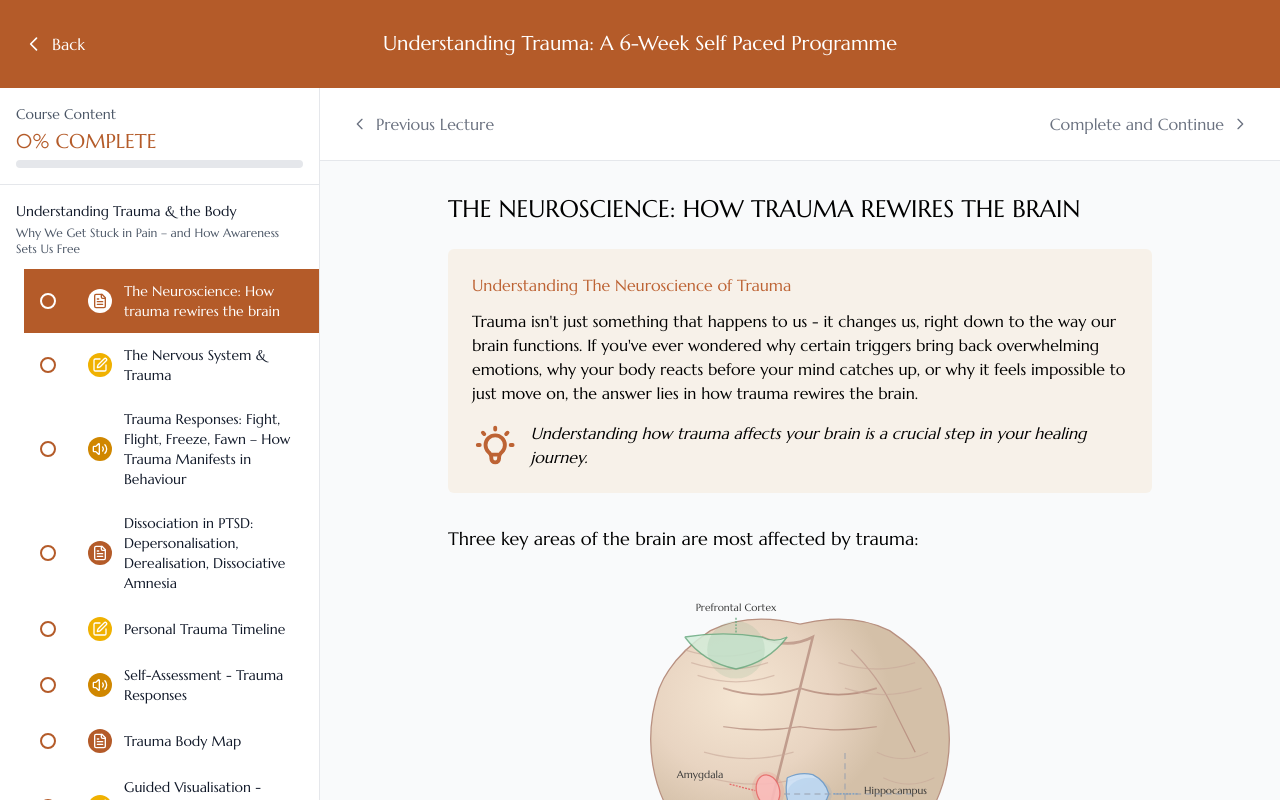
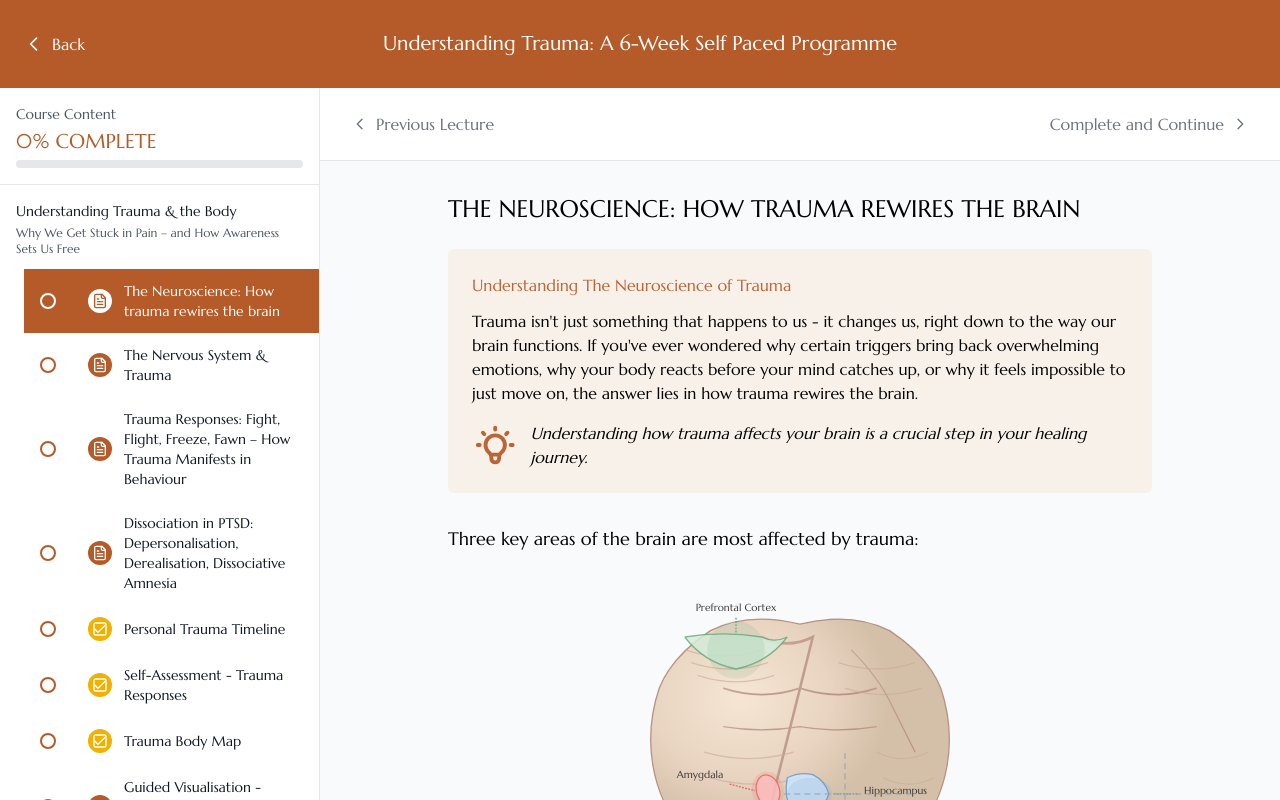
Before and after one commit to Monis9451/Course_Platform, a React (Vite) app in the folder Course-platform(frontend)/: page /course-content/1 in a window 1280 px wide. Built offline with nearby package versions, Linux system fonts and the light colour scheme; no server answers.

Commit message:
Change and replace the icons of that course according to that given pdf

```diff
--- a/Course-platform(frontend)/src/components/CourseSidebar.jsx
+++ b/Course-platform(frontend)/src/components/CourseSidebar.jsx
@@ -48,8 +48,134 @@ const CourseSidebar = ({ courseData, selectedLesson, onLessonSelect, completedLe
     })
   }
 
+  // Helper function to determine icon type based on lesson data
+  const getLessonIconType = (lesson, moduleIndex, lessonIndex) => {
+    // Debug logs
+    console.log(`Getting icon type for lesson: ${lesson.title}`);
+    console.log(`Module Index: ${moduleIndex}, Lesson Index: ${lessonIndex}`);
+
+    // Special case for Module 6 first lesson
+    if (moduleIndex === 5 && lessonIndex === 0) {
+      console.log('Setting icon to PAGE for first lesson of Module 6');
+      return 'page';
+    }
+
+    // First check if lesson has an explicit icon type property
+    if (lesson.iconType) {
+      console.log(`Using explicit icon type: ${lesson.iconType}`);
+      return lesson.iconType;
+    }
+
+    // Determine icon based on the lesson title keywords
+    const title = lesson.title ? lesson.title.toLowerCase() : '';
+
+    // Special cases based on exact title matches
+    if (moduleIndex === 5 && title === "creating your ongoing healing practice") {
+      console.log('Special case for Module 6 Lesson 1 based on title');
+      return 'page';
+    }
+
+    // Regular keyword matching
+    if (title.includes('exercise') ||
+        (title.includes('practice') && !title.includes('creating your ongoing healing practice')) ||
+        title.includes('checklist')) {
+      console.log(`Title-based icon: checkbox for "${title}"`);
+      return 'checkbox';
+    } else if (title.includes('audio') || title.includes('listen') || title.includes('podcast')) {
+      console.log(`Title-based icon: speaker for "${title}"`);
+      return 'speaker';
+    }
+
+    // If no match by title, use the pattern from previous implementation
+    if (moduleIndex === 0) {
+      if (lessonIndex <= 3) return 'page';
+      if (lessonIndex >= 4 && lessonIndex <= 6) return 'checkbox';
+      if (lessonIndex === 7) return 'speaker';
+    } else if ( moduleIndex === 1) {
+      if (lessonIndex <= 2) return 'page';
+      if (lessonIndex === 3 || lessonIndex === 6) return 'speaker';
+      if (lessonIndex >= 4 && lessonIndex <= 5 ) return 'checkbox';
+    } else if ( moduleIndex === 2) {
+      if (lessonIndex <= 2) return 'page';
+      if (lessonIndex === 3 || lessonIndex === 7) return 'speaker';
+      if (lessonIndex >= 4 && lessonIndex <= 6) return 'checkbox';
+    } else if ( moduleIndex === 3) {
+      if (lessonIndex <= 2) return 'page';
+      if (lessonIndex <= 5) return 'checkbox';
+      if (lessonIndex === 6) return 'speaker';
+    } else if ( moduleIndex === 4) {
+      if (lessonIndex <= 2) return 'page';
+      if (lessonIndex <= 5) return 'checkbox';
+      if (lessonIndex === 6) return 'speaker';
+    } else if ( moduleIndex === 5) {
+      // Already handled the first lesson at the top of the function
+      if (lessonIndex >= 1 && lessonIndex <= 2) {
+        console.log(`Setting icon to PAGE for lesson ${lessonIndex+1} of Module 6`);
+        return 'page';
+      }
+      if (lessonIndex >= 3 && lessonIndex <= 5) {
+        console.log(`Setting icon to CHECKBOX for lesson ${lessonIndex+1} of Module 6`);
+        return 'checkbox';
+      }
+    }
+
+    // Default icon is document/page
+    console.log('Using default icon: page');
+    return 'page';
+  }
+
+  // Helper function to render the appropriate icon
+  const renderLessonIcon = (iconType, isSelected) => {
+    switch (iconType) {
+      case 'checkbox':
+        return (
+          <div className={`w-6 h-6 rounded-full flex items-center justify-center ${
+            isSelected ? 'bg-white' : 'bg-yellow-500'
+          }`}>
+            <svg xmlns="http://www.w3.org/2000/svg" width="24" height="24" viewBox="0 0 24 24" fill="none" stroke="currentColor" strokeWidth="2" strokeLinecap="round" strokeLinejoin="round" className={`w-4 h-4 ${
+              isSelected ? 'text-yellow-500' : 'text-white'
+            }`}>
+              <path d="M20 6 9 17l-5-5"></path>
+              <rect x="3" y="3" width="18" height="18" rx="2" ry="2"></rect>
+            </svg>
+          </div>
+        );
+      case 'speaker':
+        return (
+          <div className={`w-6 h-6 rounded-full flex items-center justify-center ${
+            isSelected ? 'bg-white' : 'bg-primary'
+          }`}>
+            <svg xmlns="http://www.w3.org/2000/svg" width="24" height="24" viewBox="0 0 24 24" fill="none" stroke="currentColor" strokeWidth="2" strokeLinecap="round" strokeLinejoin="round" className={`w-4 h-4 ${
+              isSelected ? 'text-primary' : 'text-white'
+            }`}>
+              <path d="M11 4.702a.705.705 0 0 0-1.203-.498L6.413 7.587A1.4 1.4 0 0 1 5.416 8H3a1 1 0 0 0-1 1v6a1 1 0 0 0 1 1h2.416a1.4 1.4 0 0 1 .997.413l3.383 3.384A.705.705 0 0 0 11 19.298z"></path>
+              <path d="M16 9a5 5 0 0 1 0 6"></path>
+              <path d="M19.364 18.364a9 9 0 0 0 0-12.728"></path>
+            </svg>
+          </div>
+        );
+      case 'page':
+      default:
+        return (
+          <div className={`w-6 h-6 rounded-full flex items-center justify-center ${
+            isSelected ? 'bg-white' : 'bg-primary'
+          }`}>
+            <svg xmlns="http://www.w3.org/2000/svg" width="24" height="24" viewBox="0 0 24 24" fill="none" stroke="currentColor" strokeWidth="2" strokeLinecap="round" strokeLinejoin="round" className={`w-4 h-4 ${
+              isSelected ? 'text-primary' : 'text-white'
+            }`}>
+              <path d="M15 2H6a2 2 0 0 0-2 2v16a2 2 0 0 0 2 2h12a2 2 0 0 0 2-2V7Z"></path>
+              <path d="M14 2v4a2 2 0 0 0 2 2h4"></path>
+              <path d="M10 9H8"></path>
+              <path d="M16 13H8"></path>
+              <path d="M16 17H8"></path>
+            </svg>
+          </div>
+        );
+    }
+  }
+
   return (
-    <div className="w-80 bg-white h-screen overflow-y-auto border-r border-gray-200">
+    <div className="w-80 bg-white h-screen overflow-y-auto border-r border-gray-200 ">
       {/* Progress Section */}
       <div className="p-4 border-b border-gray-200">
         <div className="text-sm font-semibold text-gray-600 mb-1">Course Content</div>
@@ -144,82 +270,8 @@ const CourseSidebar = ({ courseData, selectedLesson, onLessonSelect, completedLe
 
                     {/* Lesson Icon */}
                     <div className="mr-3 ml-12">
-                      {lessonIndex === 0 ? (
-                        <div className={`w-6 h-6 rounded-full flex items-center justify-center ${
-                          selectedLesson?.moduleIndex === moduleIndex &&
-                          selectedLesson?.lessonIndex === lessonIndex
-                            ? 'bg-white'
-                            : 'bg-primary'
-                        }`}>
-                          <svg xmlns="http://www.w3.org/2000/svg" width="24" height="24" viewBox="0 0 24 24" fill="none" stroke="currentColor" strokeWidth="2" strokeLinecap="round" strokeLinejoin="round" className={`w-4 h-4 ${
-                            selectedLesson?.moduleIndex === moduleIndex &&
-                            selectedLesson?.lessonIndex === lessonIndex
-                              ? 'text-primary'
-                              : 'text-white'
-                          }`}>
-                            <path d="M15 2H6a2 2 0 0 0-2 2v16a2 2 0 0 0 2 2h12a2 2 0 0 0 2-2V7Z"></path>
-                            <path d="M14 2v4a2 2 0 0 0 2 2h4"></path>
-                            <path d="M10 9H8"></path>
-                            <path d="M16 13H8"></path>
-                            <path d="M16 17H8"></path>
-                          </svg>
-                        </div>
-                      ) : lessonIndex % 3 === 1 ? (
-                        <div className={`w-6 h-6 rounded-full flex items-center justify-center ${
-                          selectedLesson?.moduleIndex === moduleIndex &&
-                          selectedLesson?.lessonIndex === lessonIndex
-                            ? 'bg-white'
-                            : 'bg-yellow-500'
-                        }`}>
-                          <svg xmlns="http://www.w3.org/2000/svg" width="24" height="24" viewBox="0 0 24 24" fill="none" stroke="currentColor" strokeWidth="2" strokeLinecap="round" strokeLinejoin="round" className={`w-4 h-4 ${
-                            selectedLesson?.moduleIndex === moduleIndex &&
-                            selectedLesson?.lessonIndex === lessonIndex
-                              ? 'text-yellow-500'
-                              : 'text-white'
-                          }`}>
-                            <path d="M12 3H5a2 2 0 0 0-2 2v14a2 2 0 0 0 2 2h14a2 2 0 0 0 2-2v-7"></path>
-                            <path d="M18.375 2.625a1 1 0 0 1 3 3l-9.013 9.014a2 2 0 0 1-.853.505l-2.873.84a.5.5 0 0 1-.62-.62l.84-2.873a2 2 0 0 1 .506-.852z"></path>
-                          </svg>
-                        </div>
-                      ) : lessonIndex % 3 === 2 ? (
-                        <div className={`w-6 h-6 rounded-full flex items-center justify-center ${
-                          selectedLesson?.moduleIndex === moduleIndex &&
-                          selectedLesson?.lessonIndex === lessonIndex
-                            ? 'bg-white'
-                            : 'bg-yellow-600'
-                        }`}>
-                          <svg xmlns="http://www.w3.org/2000/svg" width="24" height="24" viewBox="0 0 24 24" fill="none" stroke="currentColor" strokeWidth="2" strokeLinecap="round" strokeLinejoin="round" className={`w-4 h-4 ${
-                            selectedLesson?.moduleIndex === moduleIndex &&
-                            selectedLesson?.lessonIndex === lessonIndex
-                              ? 'text-yellow-600'
-                              : 'text-white'
-                          }`}>
-                            <path d="M11 4.702a.705.705 0 0 0-1.203-.498L6.413 7.587A1.4 1.4 0 0 1 5.416 8H3a1 1 0 0 0-1 1v6a1 1 0 0 0 1 1h2.416a1.4 1.4 0 0 1 .997.413l3.383 3.384A.705.705 0 0 0 11 19.298z"></path>
-                            <path d="M16 9a5 5 0 0 1 0 6"></path>
-                            <path d="M19.364 18.364a9 9 0 0 0 0-12.728"></path>
-                          </svg>
-                        </div>
-                      ) : (
-                        <div className={`w-6 h-6 rounded-full flex items-center justify-center ${
-                          selectedLesson?.moduleIndex === moduleIndex &&
-                          selectedLesson?.lessonIndex === lessonIndex
-                            ? 'bg-white'
-                            : 'bg-primary'
-                        }`}>
-                          <svg xmlns="http://www.w3.org/2000/svg" width="24" height="24" viewBox="0 0 24 24" fill="none" stroke="currentColor" strokeWidth="2" strokeLinecap="round" strokeLinejoin="round" className={`w-4 h-4 ${
-                            selectedLesson?.moduleIndex === moduleIndex &&
-                            selectedLesson?.lessonIndex === lessonIndex
-                              ? 'text-primary'
-                              : 'text-white'
-                          }`}>
-                            <path d="M15 2H6a2 2 0 0 0-2 2v16a2 2 0 0 0 2 2h12a2 2 0 0 0 2-2V7Z"></path>
-                            <path d="M14 2v4a2 2 0 0 0 2 2h4"></path>
-                            <path d="M10 9H8"></path>
-                            <path d="M16 13H8"></path>
-                            <path d="M16 17H8"></path>
-                          </svg>
-                        </div>
-                      )}
+                      {/* Determine the icon type for the lesson */}
+                      {renderLessonIcon(getLessonIconType(lesson, moduleIndex, lessonIndex), selectedLesson?.moduleIndex === moduleIndex && selectedLesson?.lessonIndex === lessonIndex)}
                     </div>
 
                     {/* Lesson Info */}
```
